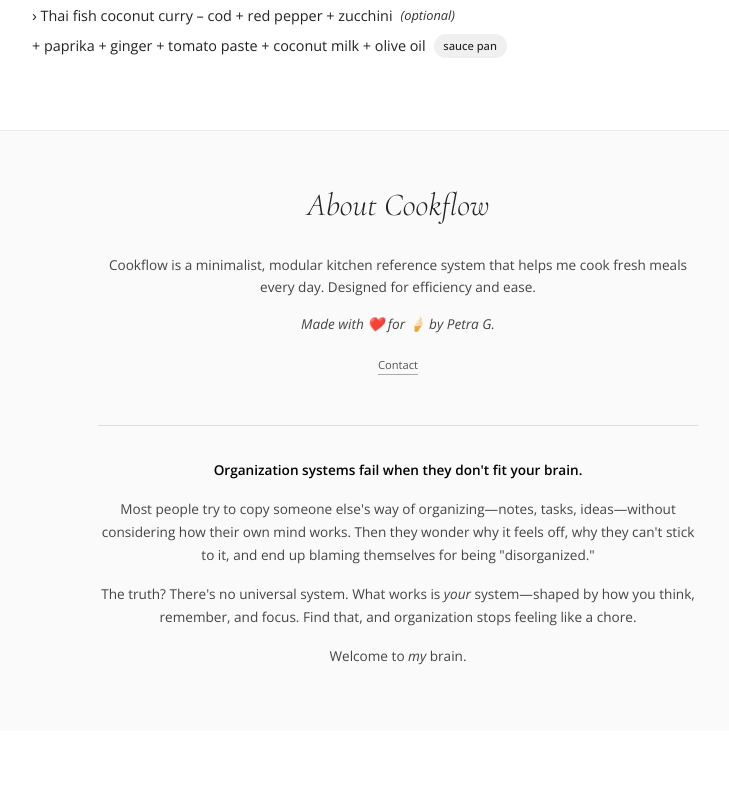
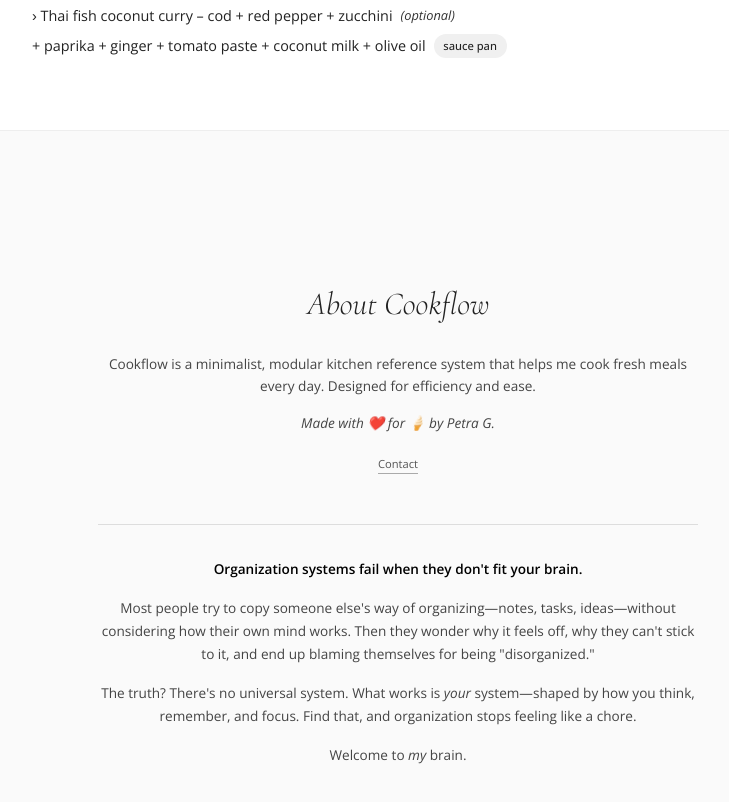
Before and after one commit to petratcheque/cookflow, a plain HTML site: page index.html in a window 1280 px wide. Shown: the part 6721-7523 px from the top of the page, without its empty margins (242-971 px from the left). Before the commit the page ends 7452 px from the top, so only its background shows below. Drawn offline with nearby package versions, Linux system fonts and the light colour scheme.

Commit message:
Update style.css
Making footer full page

```diff
--- a/style.css
+++ b/style.css
@@ -160,6 +160,10 @@ footer {
     padding: 3rem 1.5rem;
     border-top: 1px solid #eee;
     text-align: center;
+    min-height: 100vh; /* or 100svh for mobile */
+    display: flex;
+    align-items: center; /* Center content vertically */
+    justify-content: center;
 }
 
 .about-content {
```
